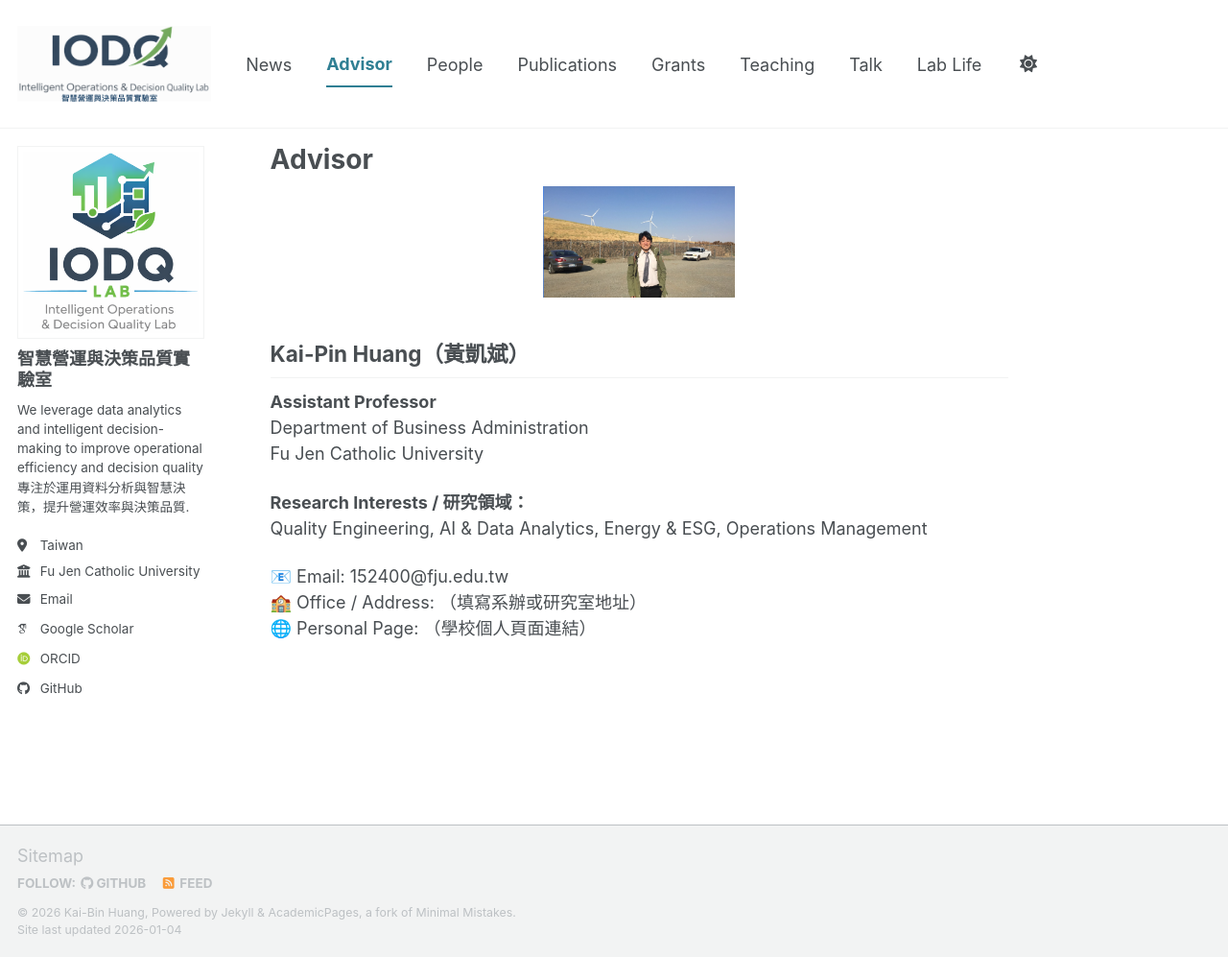
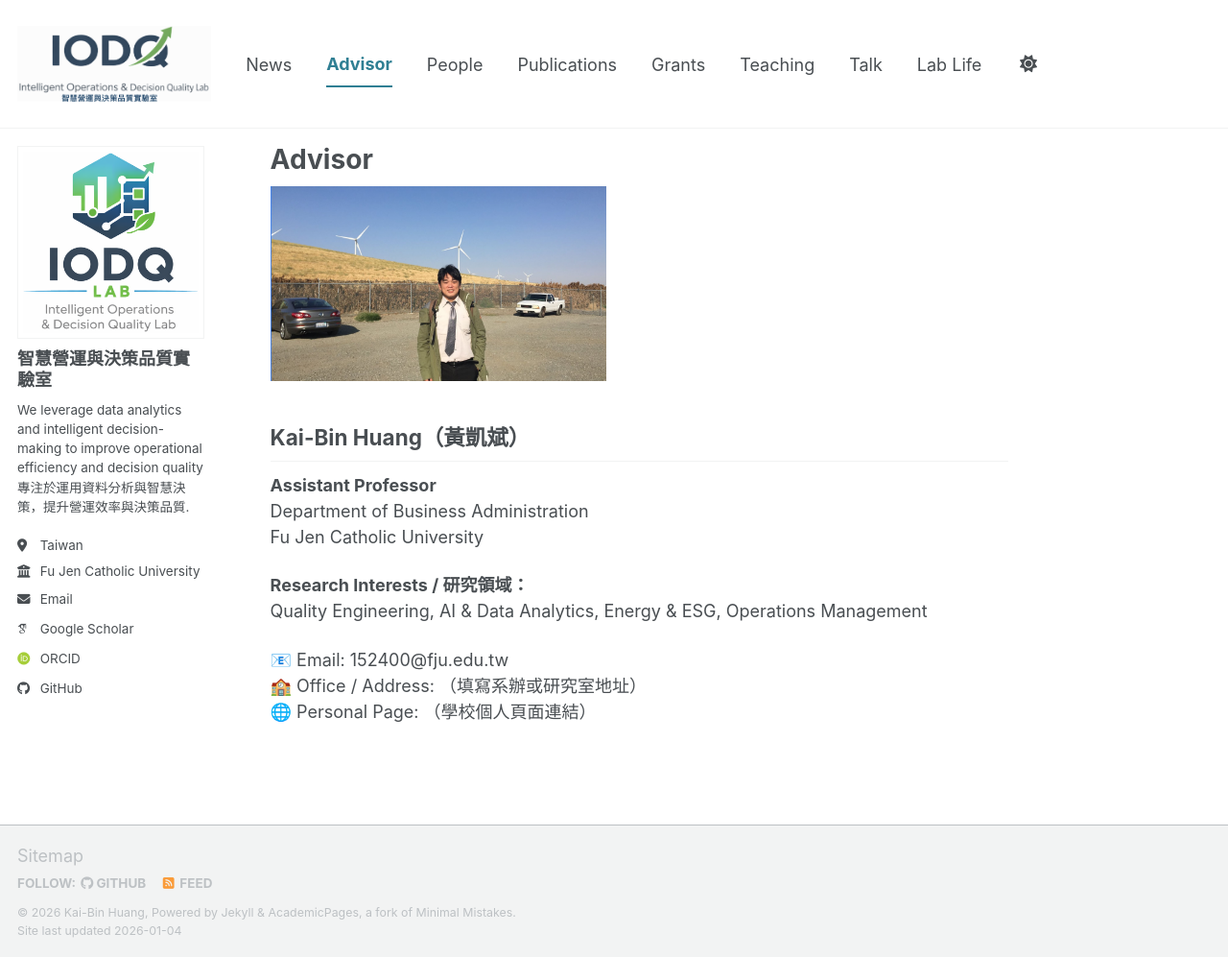
Before and after one commit to kbhuang188/kbhuang188.github.io, a Jekyll site: the page built from _pages/advisor.md, in a window 1280 px wide and 997 px high. Shown: the whole window at 96% size. Built offline with Jekyll 4.4.1, drawn with Linux system fonts in a browser that asks for light colours; some web fonts are replaced; a script bundle is joined from its source files by our own code; library files that are not in the unit come from our copies.

Commit message:
Update advisor.md

```diff
--- a/_pages/advisor.md
+++ b/_pages/advisor.md
@@ -3,10 +3,10 @@ layout: single
 title: "Advisor"
 permalink: /advisor/
 ---
-<p align="center">
-<img src="/images/portrait-1.png" width="200">
+<p align="left">
+<img src="/images/portrait-1.png" width="350">
 </p>
-## Kai-Pin Huang（黃凱斌）
+## Kai-Bin Huang（黃凱斌）
 
 **Assistant Professor**
 Department of Business Administration
```
